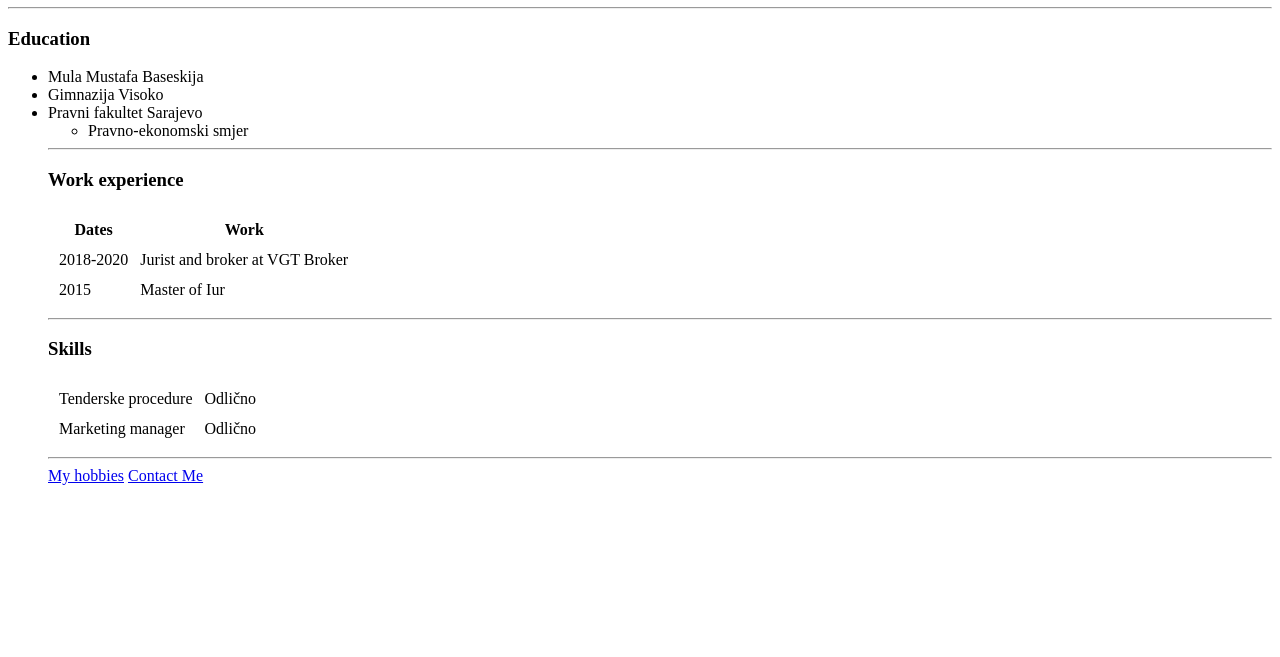
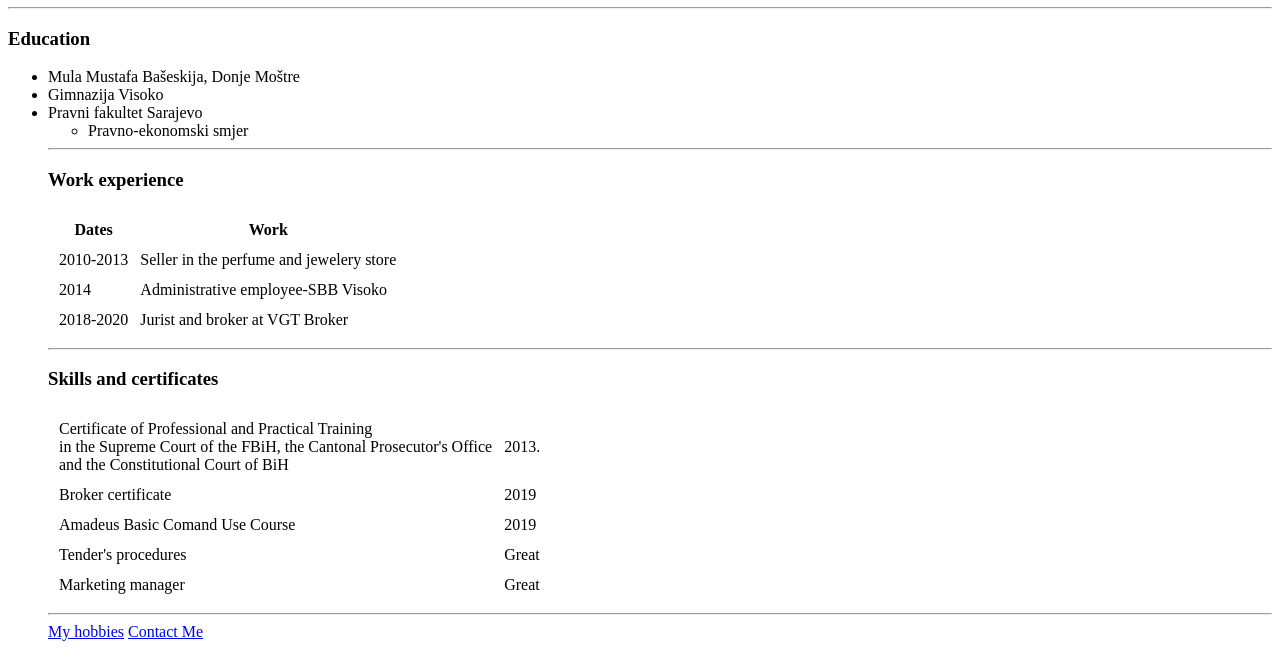
Before and after one commit to Amila00/CV, a plain HTML site: page index.html in a window 1280 px wide. Shown: the part 327-984 px from the top of the page. Before the commit the page ends 828 px from the top, so only its background shows below. Drawn offline with Linux system fonts and the light colour scheme.

Commit message:
Add files via upload

```diff
--- a/index.html
+++ b/index.html
@@ -12,16 +12,16 @@
       <td><img src="images/amila.jpg" alt="Amila profile picture"></td>
       <td>Lawyer in <strong><a href="http://vgt-broker.com/index.php">VGT Broker d.o.o Visoko</a></strong></em></p>
         <p>I am lawyer and more :-). I love coffeee and cakes
+        <p>My life story: Nothing is impossible as long as we believe. </p>
       </td>
 
     </tr>
   </table>
   <h1>Amila M</h1>
-
 <hr>
      <h3>Education</h3>
   <ul>
-    <li>Mula Mustafa Baseskija</li>
+    <li>Mula Mustafa Bašeskija, Donje Moštre</li>
     <li>Gimnazija Visoko</li>
     <li>Pravni fakultet Sarajevo</li>
     <ul>
@@ -38,28 +38,47 @@
       </thead>
       <tbody>
         <tr>
+          <td>2010-2013</td>
+          <td>Seller in the perfume and jewelery store</td>
+          </tr>
+          <tr>
+            <td>2014</td>
+            <td>Administrative employee-SBB Visoko</td>
+            </tr>
+            <tr>
             <td>2018-2020</td>
           <td> Jurist and broker at VGT Broker </td>
-        </tr>
-        <tr>
-          <td>2015</td>
-          <td>Master of Iur</td>
         </tr>
       </tbody>
     </table>
     <hr>
-  <h3>Skills</h3>
+    <h3>Skills and certificates</h3>
     <table cellspacing="10">
 <tr>
-        <td>Tenderske procedure</td>
-        <td>Odlično</td>
+  <td>Certificate of Professional and Practical Training <br>
+     in the Supreme Court of the FBiH, the Cantonal Prosecutor's Office <br>
+     and the Constitutional Court of BiH</td>
+     <td>2013.</td>
+</tr>
+<tr>
+  <td>Broker certificate</td>
+  <td>2019</td>
+</tr>
+<tr>
+  <td>Amadeus Basic Comand Use Course</td>
+  <td>2019</td>
+</tr>
+      <tr>
+        <td>Tender's procedures </td>
+        <td>Great </td>
       </tr>
       <tr>
         <td> Marketing manager</td>
-        <td> Odlično</td>
+        <td> Great</td>
       </tr>
     </table>
     <hr>
+
     <a href="My hobbies.html">My hobbies</a>
     <a href="Contact.html">Contact Me</a>
     </body>
```
Lines whose indentation alone changed are shown as unchanged.
